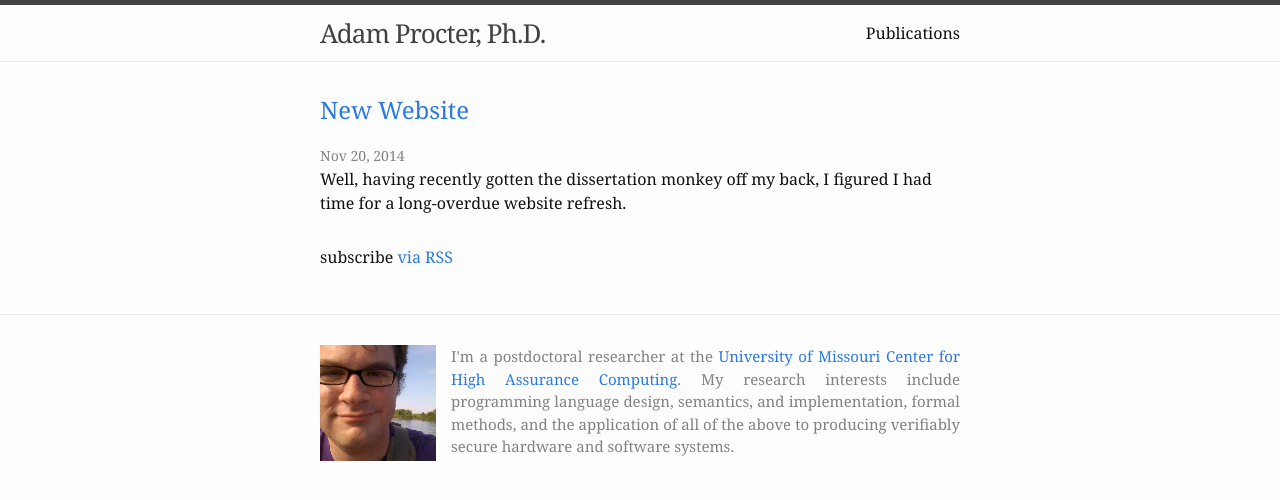
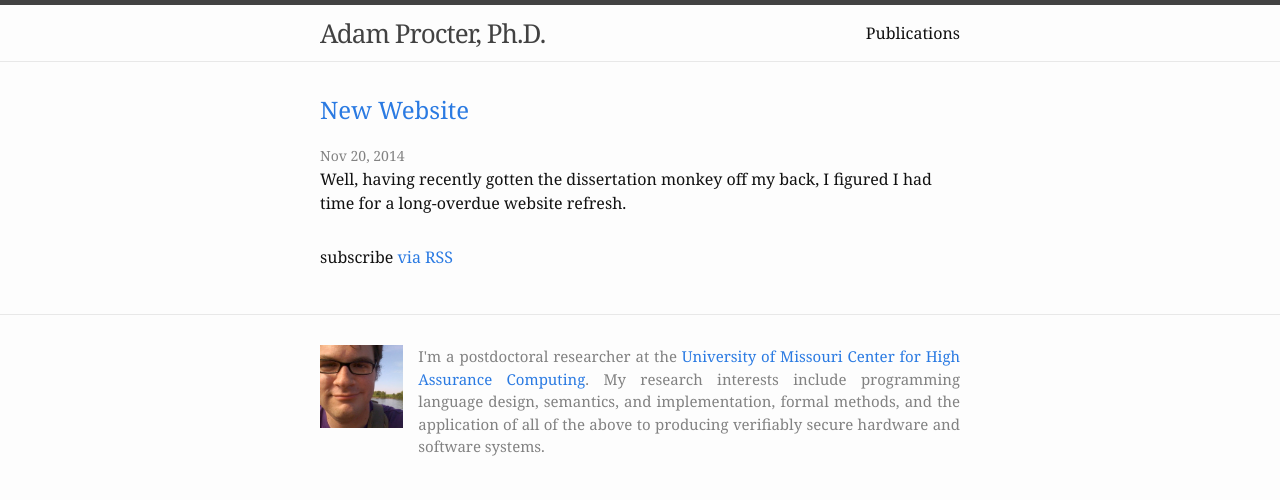
Before and after one commit to aprocter/aprocter.github.io, a Jekyll site: the page built from index.html, in a window 1280 px wide. Shown: the top 500 px of the page. Built offline with Jekyll 4.4.1, drawn with Linux system fonts in a browser that asks for light colours.

Commit message:
Made bio pic slightly smaller

```diff
--- a/_sass/_layout.scss
+++ b/_sass/_layout.scss
@@ -121,13 +121,13 @@
 }
 
 .footer-col-1 {
-    width: -webkit-calc(20% - (#{$spacing-unit} / 2));
-    width:         calc(20% - (#{$spacing-unit} / 2));
+    width: -webkit-calc(15% - (#{$spacing-unit} / 2));
+    width:         calc(15% - (#{$spacing-unit} / 2));
 }
 
 .footer-col-2 {
-    width: -webkit-calc(80% - (#{$spacing-unit} / 2));
-    width:         calc(80% - (#{$spacing-unit} / 2));
+    width: -webkit-calc(85% - (#{$spacing-unit} / 2));
+    width:         calc(85% - (#{$spacing-unit} / 2));
     text-align: justify;
 }
 
@@ -153,8 +153,8 @@
     .footer-col-1 {
         float: left;
         margin-right: 15px;
-        width: -webkit-calc(20% - (#{$spacing-unit} / 2));
-        width:         calc(20% - (#{$spacing-unit} / 2));
+        width: -webkit-calc(15% - (#{$spacing-unit} / 2));
+        width:         calc(15% - (#{$spacing-unit} / 2));
     }
 
     .footer-col-2 {
```
